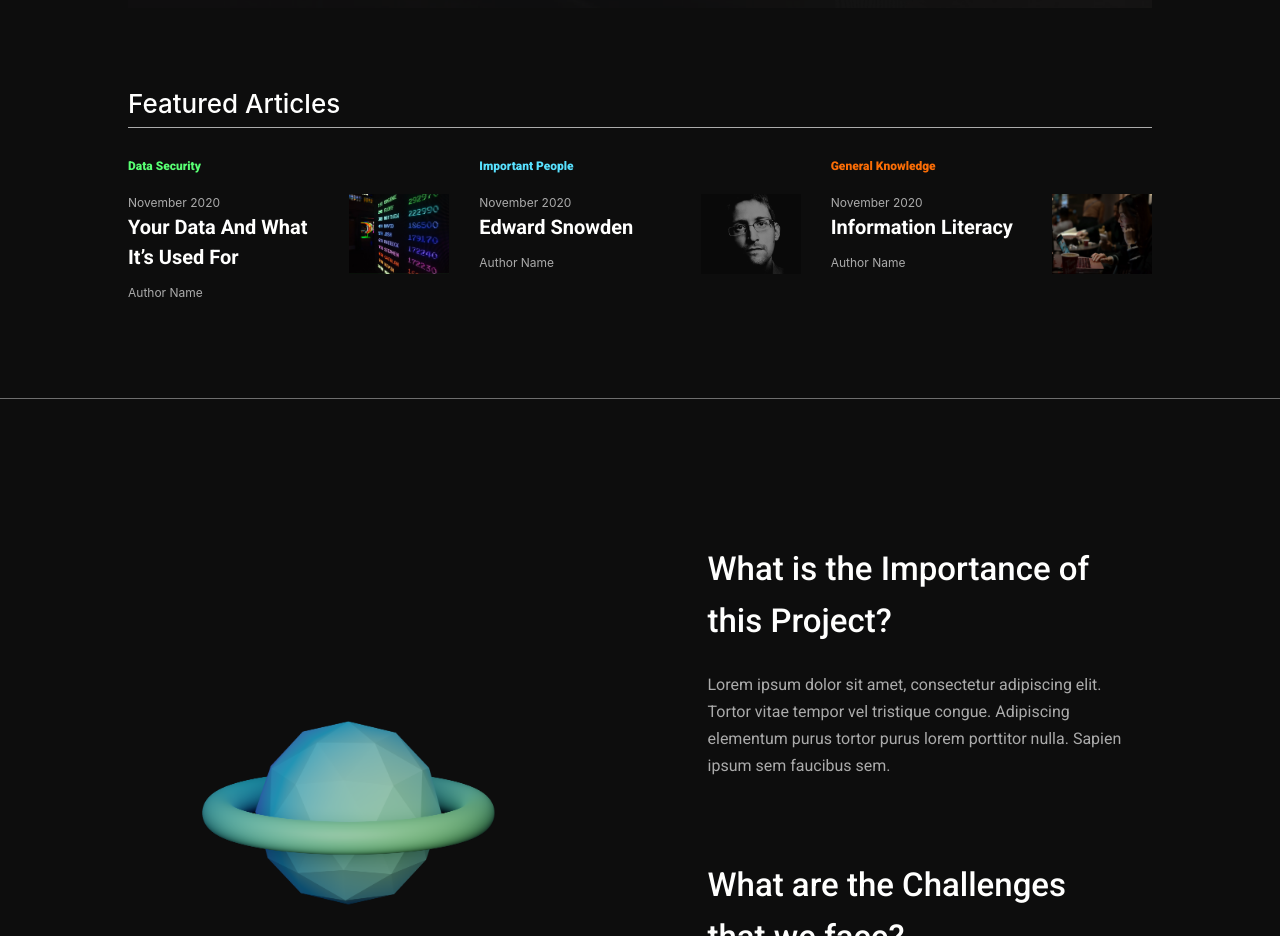
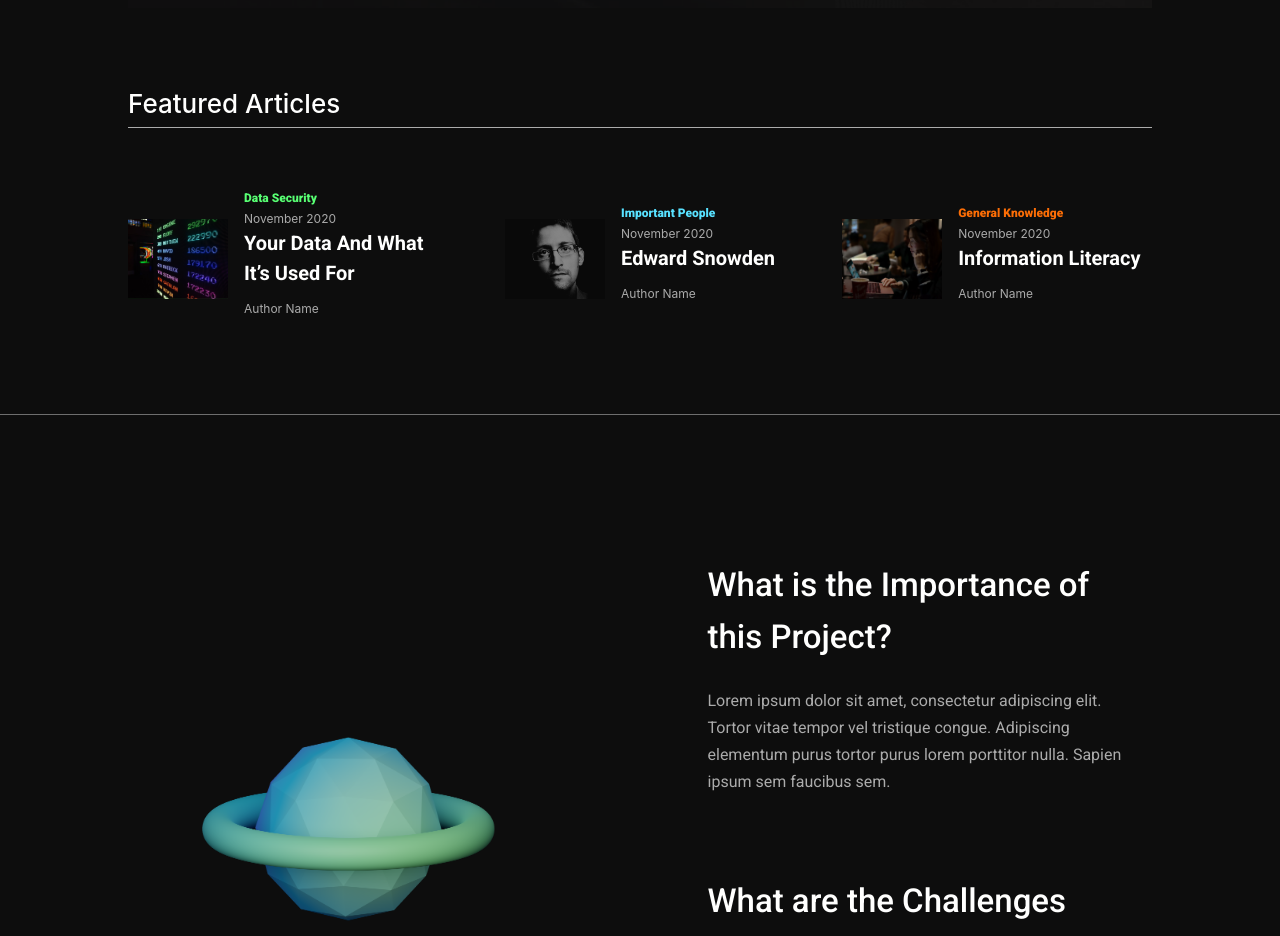
Before and after one commit to hbenjamin529/data_privacy_02, a plain HTML site: page docs/index.html in a window 1280 px wide. Shown: the part 840-1776 px from the top of the page. Drawn offline with nearby package versions, Linux system fonts and the light colour scheme.

Commit message:
Bug: Adjusted featured box layout

```diff
--- a/docs/index.html
+++ b/docs/index.html
@@ -98,10 +98,13 @@
         <h1>Featured Articles</h1>
         <div class="row featured-article-row">
             <div class="col-12 col-lg-4  featured-cards">
-                <span class="cat cat-ds">Data Security</span>
+
                 <div class="featured-cards-inner">
+                    <div class="featured-card-img" style="background-image: url(img/what-its-used-for.png)">
 
+                    </div>
                     <div class="featured-card-content ">
+                        <span class="cat cat-ds">Data Security</span>
                         <ul class="list-unstyled ">
                             <li class="card-date">November 2020</li>
                             <li class="card-title "><a href="articles/article-template.html">Your Data And What It’s
@@ -109,43 +112,43 @@
                             <li class="card-author">Author Name</li>
                         </ul>
                     </div>
-                    <div class="featured-card-img" style="background-image: url(img/what-its-used-for.png)">
 
-                    </div>
                 </div>
             </div>
 
             <div class="col-12 col-lg-4 featured-cards ">
-                <span class="cat cat-ip">Important People</span>
+
                 <div class="featured-cards-inner">
+                    <div class="featured-card-img" style="background-image: url(img/hero-ip-carousel.png)">
 
+                    </div>
                     <div class="featured-card-content">
+                        <span class="cat cat-ip">Important People</span>
                         <ul class="list-unstyled">
                             <li class="card-date">November 2020</li>
                             <li class="card-title"><a href="#">Edward Snowden</a></li>
                             <li class="card-author">Author Name</li>
                         </ul>
                     </div>
-                    <div class="featured-card-img" style="background-image: url(img/hero-ip-carousel.png)">
 
-                    </div>
                 </div>
             </div>
 
             <div class="col-12 col-lg-4  featured-cards">
-                <span class="cat cat-gk">General Knowledge</span>
+
                 <div class="featured-cards-inner">
+                    <div class="featured-card-img" style="background-image: url(img/information-literacy.png) ">
 
+                    </div>
                     <div class="featured-card-content">
+                        <span class="cat cat-gk">General Knowledge</span>
                         <ul class="list-unstyled">
                             <li class="card-date">November 2020</li>
                             <li class="card-title"><a href="#">Information Literacy</a></li>
                             <li class="card-author">Author Name</li>
                         </ul>
                     </div>
-                    <div class="featured-card-img" style="background-image: url(img/information-literacy.png) ">
 
-                    </div>
                 </div>
             </div>
 
--- a/docs/style.scss
+++ b/docs/style.scss
@@ -364,9 +364,13 @@ body
 
   .featured-cards
   {
-    margin-top: 1rem;
-
-
+    display: flex;
+    align-items: center;
+    padding-top: 2rem;
+    @media (min-width: $laptop)
+    {
+     justify-content: center;
+    }
   }
 }
 .home-featured-container
@@ -397,12 +401,12 @@ body
 {
   //background-color: #fb6d06;
   display: grid;
-  grid-template-columns: 1fr .3fr;
+  grid-template-columns: .3fr 1fr;
   grid-column-gap: 1rem;
   max-height: 30vh;
   color: white;
   margin-top: 1rem;
-
+  align-items: center;
   -webkit-box-orient: vertical;
 
 
@@ -536,8 +540,6 @@ body
     width: 100%;
     padding: 0;
   }
-
-
 
   .article-header
   {
@@ -801,10 +803,7 @@ body
 
 }
 
-#trivia
-{
 
-}
 .trivia-container
 {
   border-top: .5px solid rgba(255,255,255,.4);
@@ -867,7 +866,6 @@ body
 }
 
 
-
 .footer
 {
   font-size: .75rem;
```
Also changed, not shown: docs/style.css, 1 other file.
